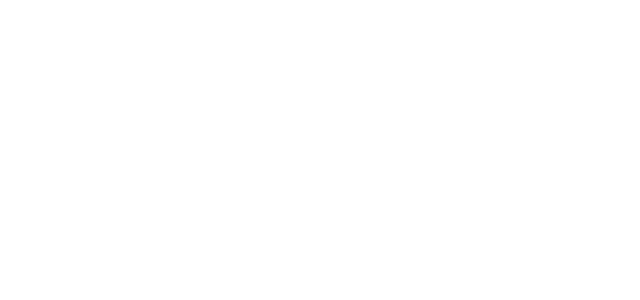
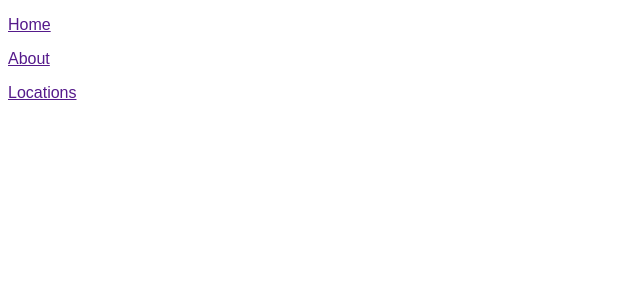
Before and after one commit to christianyipper/creekside-market, a React (Create React App) app: page / in a window 1280 px wide. Shown: the top 300 px of the page, without its empty margins (0-640 px from the left). Built offline with nearby package versions, Linux system fonts and the light colour scheme.

Commit message:
Nav Component Structure
Created the Nav component structure.

```diff
--- a/src/App.js
+++ b/src/App.js
@@ -25,6 +25,7 @@
         // This is an example of how I would use the "Heading1" component.
         // Note: the animation would trigger if the reference is in view with intersection observer.
         <main>
+            <Nav/>
             <section className={ `hero ${ heroView ? "fade-in" : "fade-out" }` } ref={ heroRef }>
                 <Heading1
                     text="Creekside Night Market"
--- a/src/assets/components/Nav.js
+++ b/src/assets/components/Nav.js
@@ -0,0 +1,26 @@
+import Link from "./typography/Link";
+
+const Nav = ( {  } ) => {
+    return (
+        <nav>
+            <section className="nav-left"></section>
+            <section className="nav-mid">
+                <Link
+                    text="Home"
+                    link=""
+                />
+                <Link
+                    text="About"
+                    link=""
+                />
+                <Link
+                    text="Locations"
+                    link=""
+                />
+            </section>
+            <section className="nav-right"></section>
+        </nav>
+    );
+};
+
+export default Nav;
--- a/src/assets/components/typography/Button.js
+++ b/src/assets/components/typography/Button.js
@@ -1,5 +1,4 @@
 const Button = ( { text, link, variant } ) => {
-
     return (
         <a className={ `button ${ variant }` } href={ link }>
             <p>{ text }</p>
--- a/src/assets/components/typography/Heading1.js
+++ b/src/assets/components/typography/Heading1.js
@@ -1,5 +1,4 @@
 const Heading1 = ( { text, color, animation, reference } ) => {
-
     return (
         <h1 className={ `${ color } ${ animation }` } ref={ reference }>{ text }</h1>
     );
--- a/src/assets/components/typography/Heading2.js
+++ b/src/assets/components/typography/Heading2.js
@@ -1,5 +1,4 @@
 const Heading2 = ( { text, color, animation, reference } ) => {
-
     return (
         <h2 className={ `${ color } ${ animation }` } ref={ reference }>{ text }</h2>
     );
--- a/src/assets/components/typography/Heading3.js
+++ b/src/assets/components/typography/Heading3.js
@@ -1,5 +1,4 @@
 const Heading3 = ( { text, color, animation, reference } ) => {
-
     return (
         <h3 className={ `${ color } ${ animation }` } ref={ reference }>{ text }</h3>
     );
--- a/src/assets/components/typography/Link.js
+++ b/src/assets/components/typography/Link.js
@@ -1,5 +1,4 @@
 const Link = ( { text, link } ) => {
-
     return (
         <a className='link' href={ link }>
             <p>{ text }</p>
--- a/src/assets/components/typography/Paragraph.js
+++ b/src/assets/components/typography/Paragraph.js
@@ -1,5 +1,4 @@
 const Paragraph = ( { text, color, animation } ) => {
-
     return (
         <p className={ `${ color, animation }` }>{ text }</p>
     );
```
